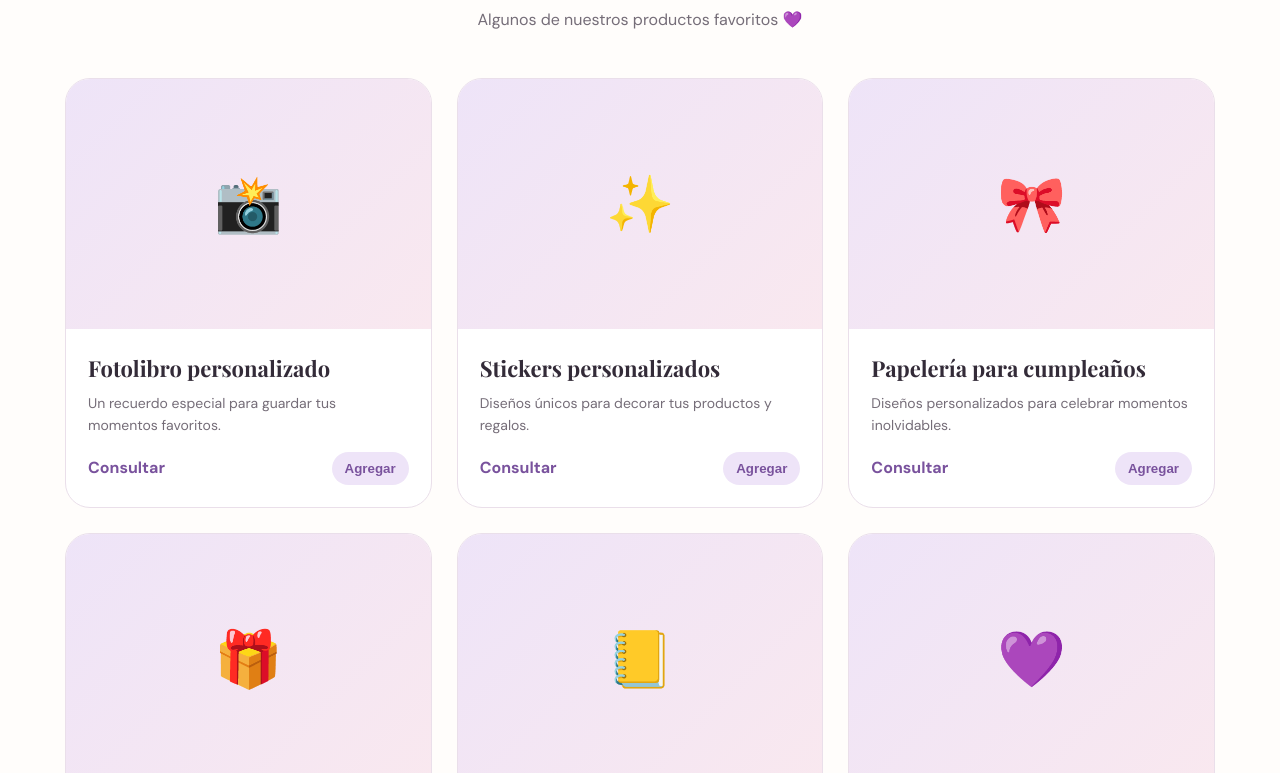
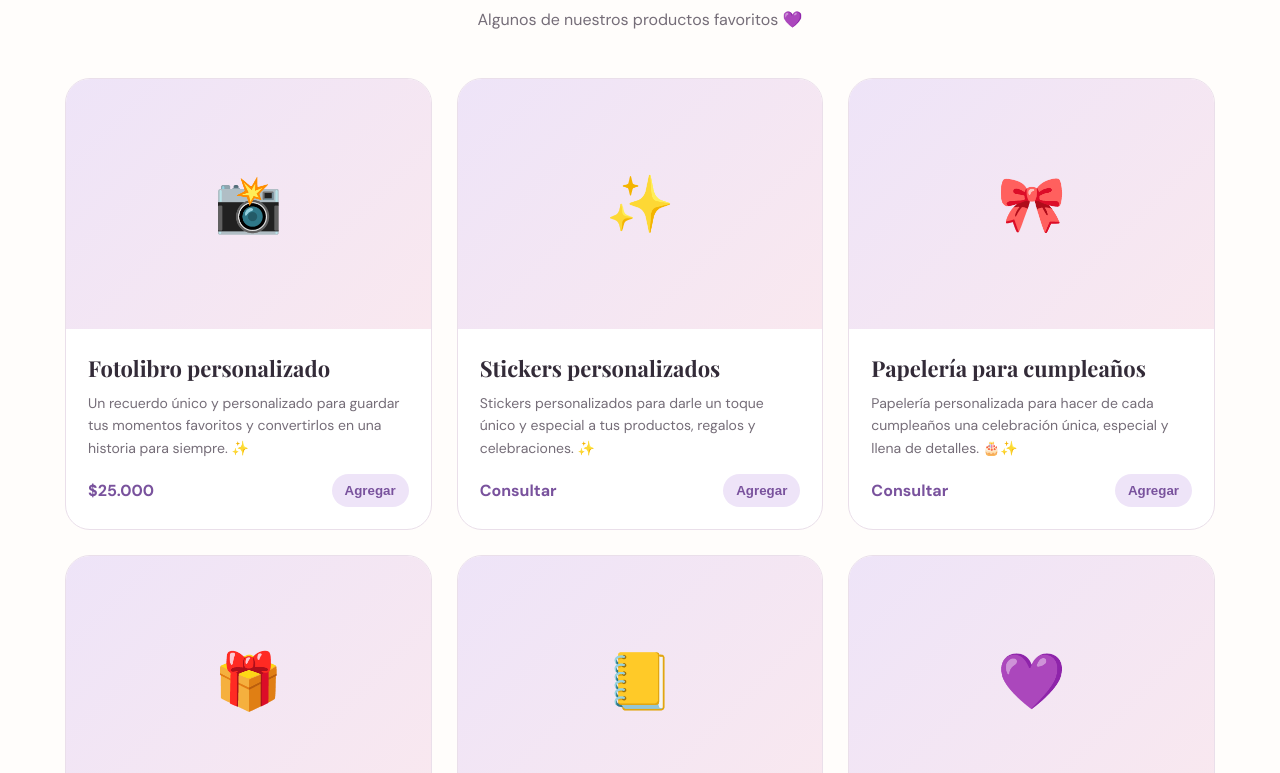
Before and after one commit to geraldineipucha2006-cloud/Muna-Creaciones, a plain HTML site: page index.html in a window 1280 px wide. Shown: the part 1388-2161 px from the top of the page. Drawn offline with nearby package versions, Linux system fonts and the light colour scheme.

Commit message:
Update index.html

```diff
--- a/index.html
+++ b/index.html
@@ -626,14 +626,13 @@
         </div>
 
         <h1>
-          Ideas que se convierten en
-          <em>momentos.</em>
+          Muna Creaciones
         </h1>
 
         <p>
-          Bienvenidos a Muna Creaciones ✨
-          Diseñamos detalles únicos y personalizados
-          para regalar, celebrar y guardar recuerdos.
+         Bienvenidos a Muna Creaciones ✨
+
+Creamos detalles únicos y personalizados para regalar, celebrar momentos especiales y convertir cada recuerdo en algo inolvidable.
         </p>
 
         <div class="buttons">
@@ -749,14 +748,14 @@
               <h3>Fotolibro personalizado</h3>
 
               <p>
-                Un recuerdo especial para guardar
-                tus momentos favoritos.
+               Un recuerdo único y personalizado para guardar tus momentos favoritos y convertirlos en una historia para siempre. ✨
+
               </p>
 
               <div class="product-bottom">
 
                 <span class="price">
-                  Consultar
+                  $25.000
                 </span>
 
                 <button
@@ -785,8 +784,8 @@
               <h3>Stickers personalizados</h3>
 
               <p>
-                Diseños únicos para decorar
-                tus productos y regalos.
+               Stickers personalizados para darle un toque único y especial a tus productos, regalos y celebraciones. ✨
+
               </p>
 
               <div class="product-bottom">
@@ -821,8 +820,8 @@
               <h3>Papelería para cumpleaños</h3>
 
               <p>
-                Diseños personalizados para
-                celebrar momentos inolvidables.
+                Papelería personalizada para hacer de cada cumpleaños una celebración única, especial y llena de detalles. 🎂✨
+
               </p>
 
               <div class="product-bottom">
```
